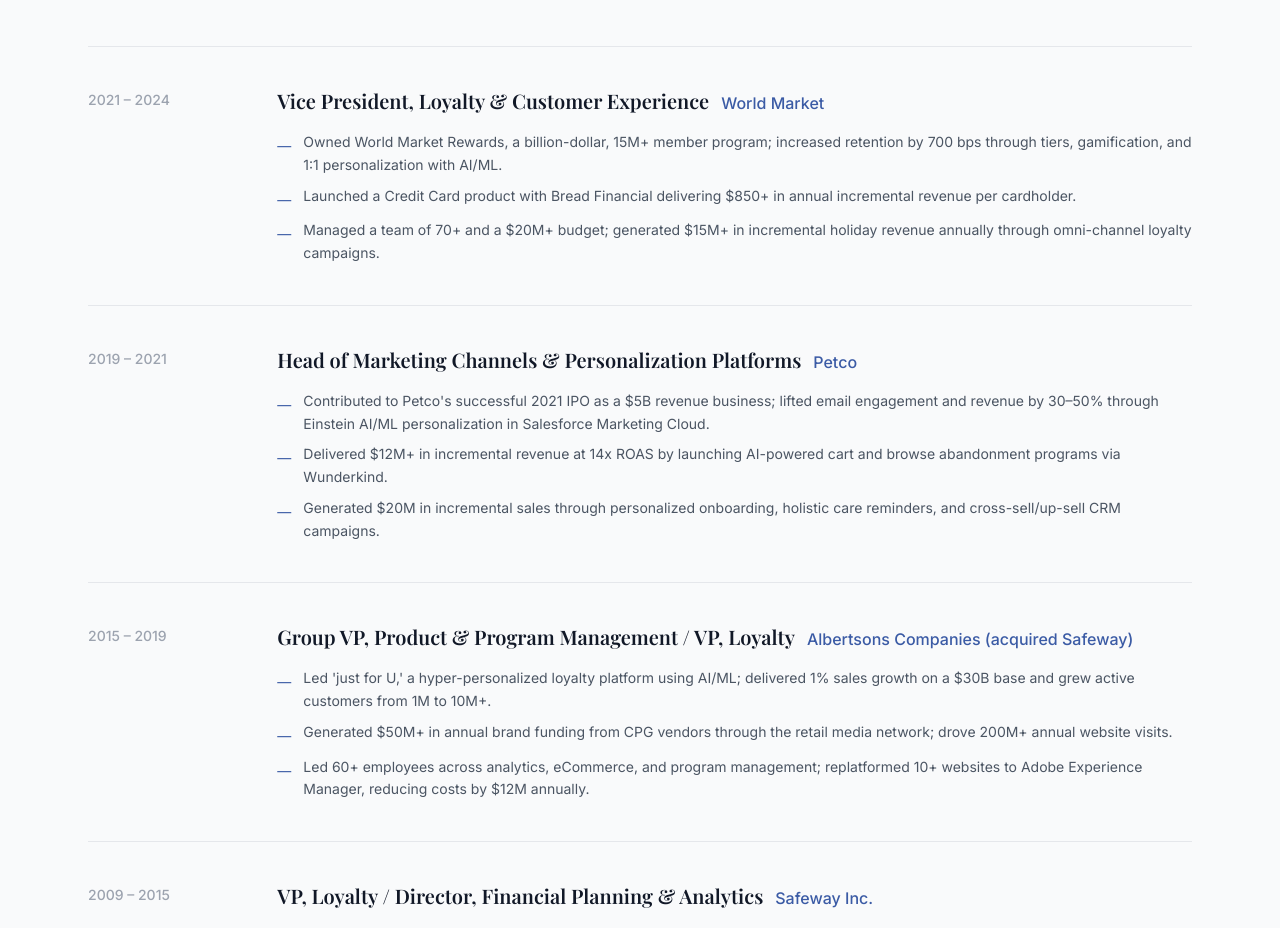
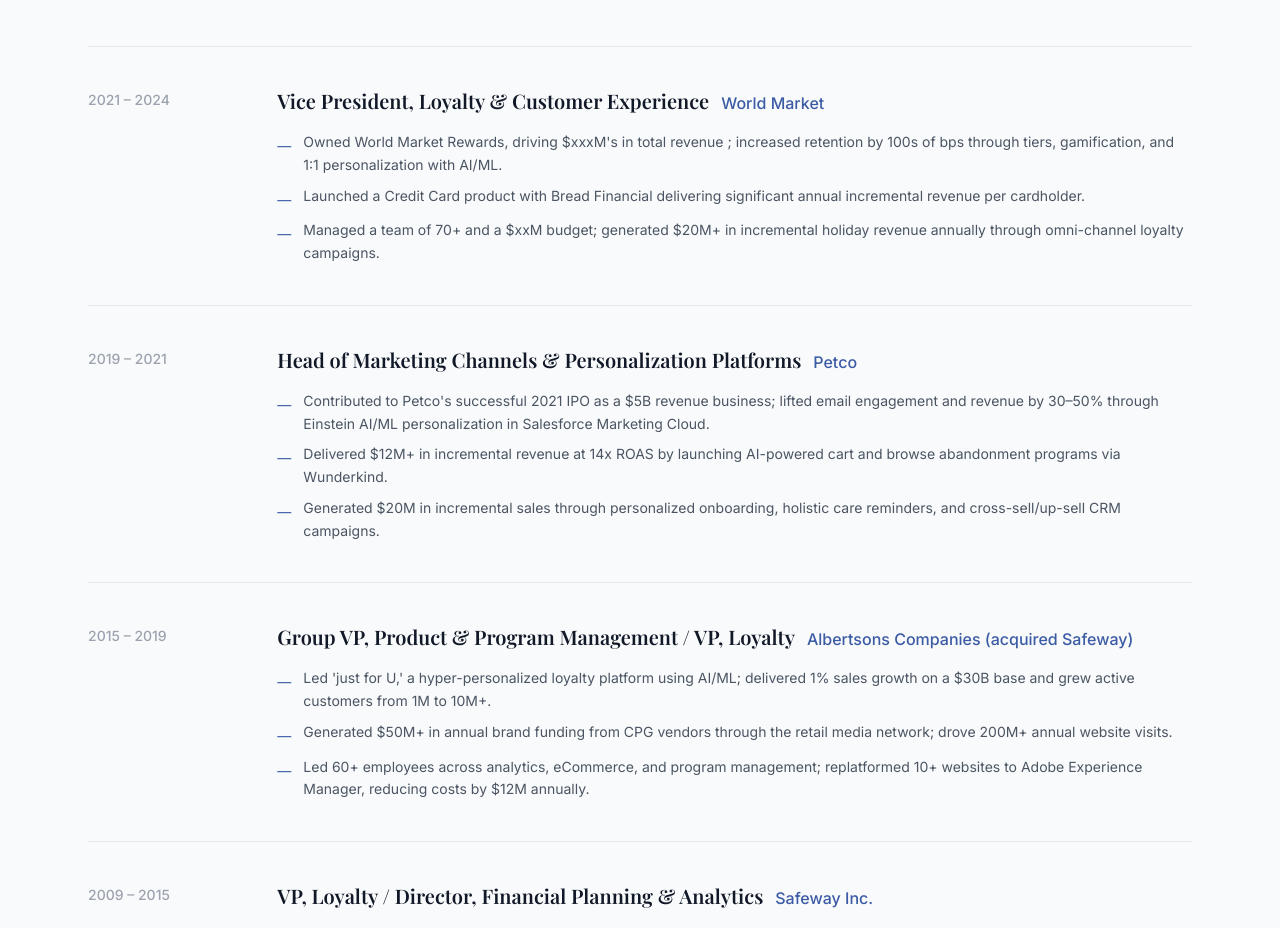
Before and after one commit to kiri01-dev/kiran-kumar-site, a Next.js app: page / in a window 1280 px wide. Shown: the part 2724-3652 px from the top of the page. Built offline with nearby package versions, Linux system fonts and the light colour scheme.

Commit message:
Update World Market role bullets
Co-Authored-By: Claude Sonnet 4.6 <noreply@anthropic.com>

```diff
--- a/src/data/content.ts
+++ b/src/data/content.ts
@@ -49,9 +49,9 @@ export const experience = [
     period: "2021 – 2024",
     type: "role",
     bullets: [
-      "Owned World Market Rewards, a billion-dollar, 15M+ member program; increased retention by 700 bps through tiers, gamification, and 1:1 personalization with AI/ML.",
-      "Launched a Credit Card product with Bread Financial delivering $850+ in annual incremental revenue per cardholder.",
-      "Managed a team of 70+ and a $20M+ budget; generated $15M+ in incremental holiday revenue annually through omni-channel loyalty campaigns.",
+      "Owned World Market Rewards, driving $xxxM's in total revenue ; increased retention by 100s of bps through tiers, gamification, and 1:1 personalization with AI/ML.",
+      "Launched a Credit Card product with Bread Financial delivering significant annual incremental revenue per cardholder.",
+      "Managed a team of 70+ and a $xxM budget; generated $20M+ in incremental holiday revenue annually through omni-channel loyalty campaigns.",
     ],
   },
   {
```
